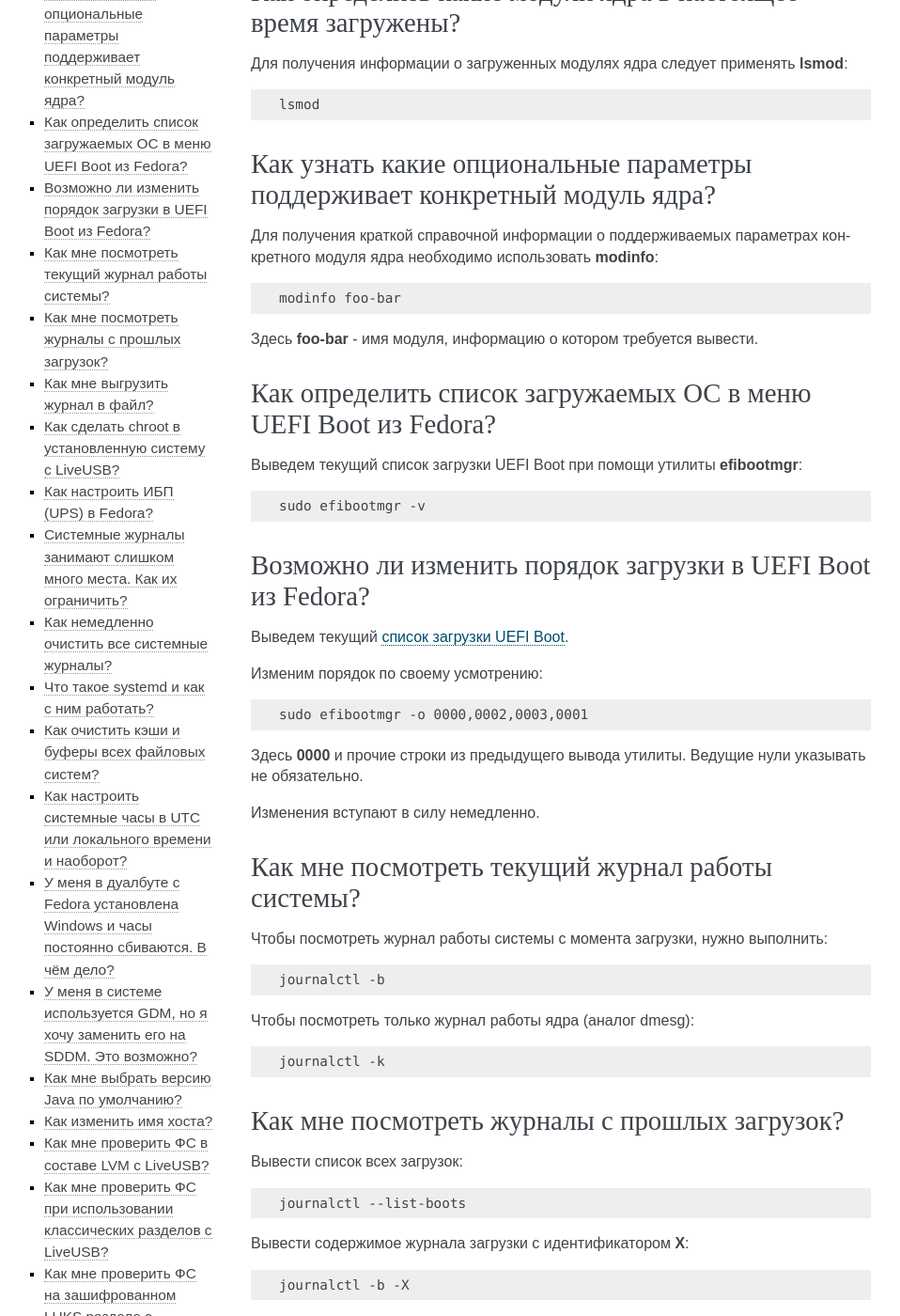
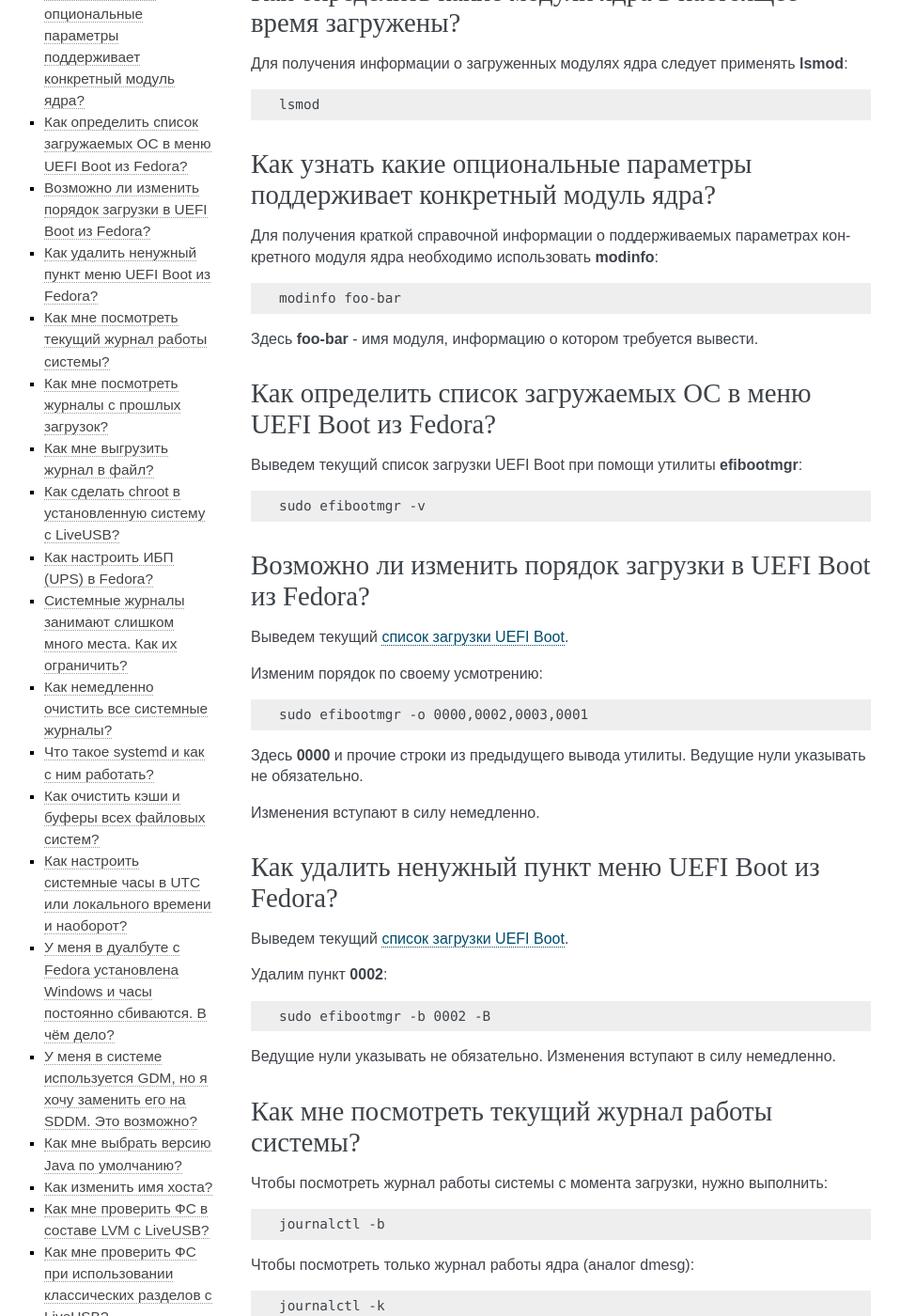
Before and after one commit to RussianFedora/FAQ, a Sphinx documentation site: the page built from source/administration.rst, in a window 1280 px wide and 1400 px high, scrolled down 660 px. Shown: the whole window at 94% size, without its empty margins (153-1111 px from the left). Built offline with Sphinx 7.4.7, drawn with Linux system fonts in a browser that asks for light colours.

Commit message:
Added question about removing UEFI Boot entries.

```diff
--- a/source/administration.rst
+++ b/source/administration.rst
@@ -94,6 +94,22 @@
 Здесь **0000** и прочие строки из предыдущего вывода утилиты. Ведущие нули указывать не обязательно.
 
 Изменения вступают в силу немедленно.
+
+.. index:: boot, uefi
+.. _uefi-remove:
+
+Как удалить ненужный пункт меню UEFI Boot из Fedora?
+=======================================================
+
+Выведем текущий :ref:`список загрузки UEFI Boot <uefi-list>`.
+
+Удалим пункт **0002**:
+
+.. code-block:: text
+
+    sudo efibootmgr -b 0002 -B
+
+Ведущие нули указывать не обязательно. Изменения вступают в силу немедленно.
 
 .. index:: journal, journald
 .. _journal-current:
```
